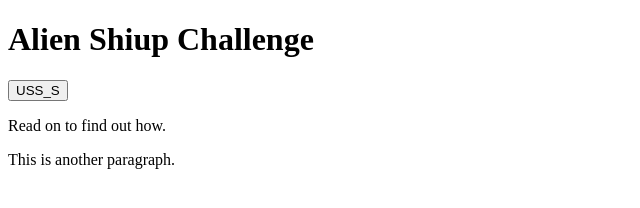
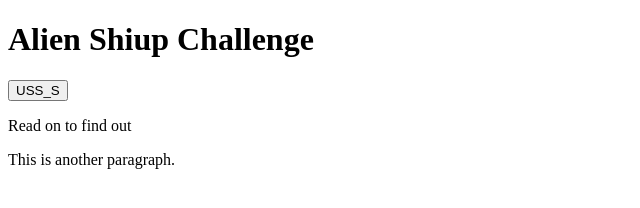
Before and after one commit to christine-iyer/homework_2, a plain HTML site: page scratchPad/scratchApps_v2/index.html in a window 1280 px wide. Shown: the full height of the page, 0-640 px from the left. Drawn offline with Linux system fonts and the light colour scheme.

Commit message:
this is not the latest version that I worked on with Jake. I'm staging it for the trash.

```diff
--- a/scratchPad/scratchApps_v2/index.html
+++ b/scratchPad/scratchApps_v2/index.html
@@ -19,7 +19,7 @@
      <button id="myBtn">USS_S</button>
      <p id="demo">
           <div id="div1">
-               <p id="p1">Read on to find out how.</p>
+               <p id="p1">Read on to find out</p>
                <p id="p2">This is another paragraph.</p>
           </div>
 
```
